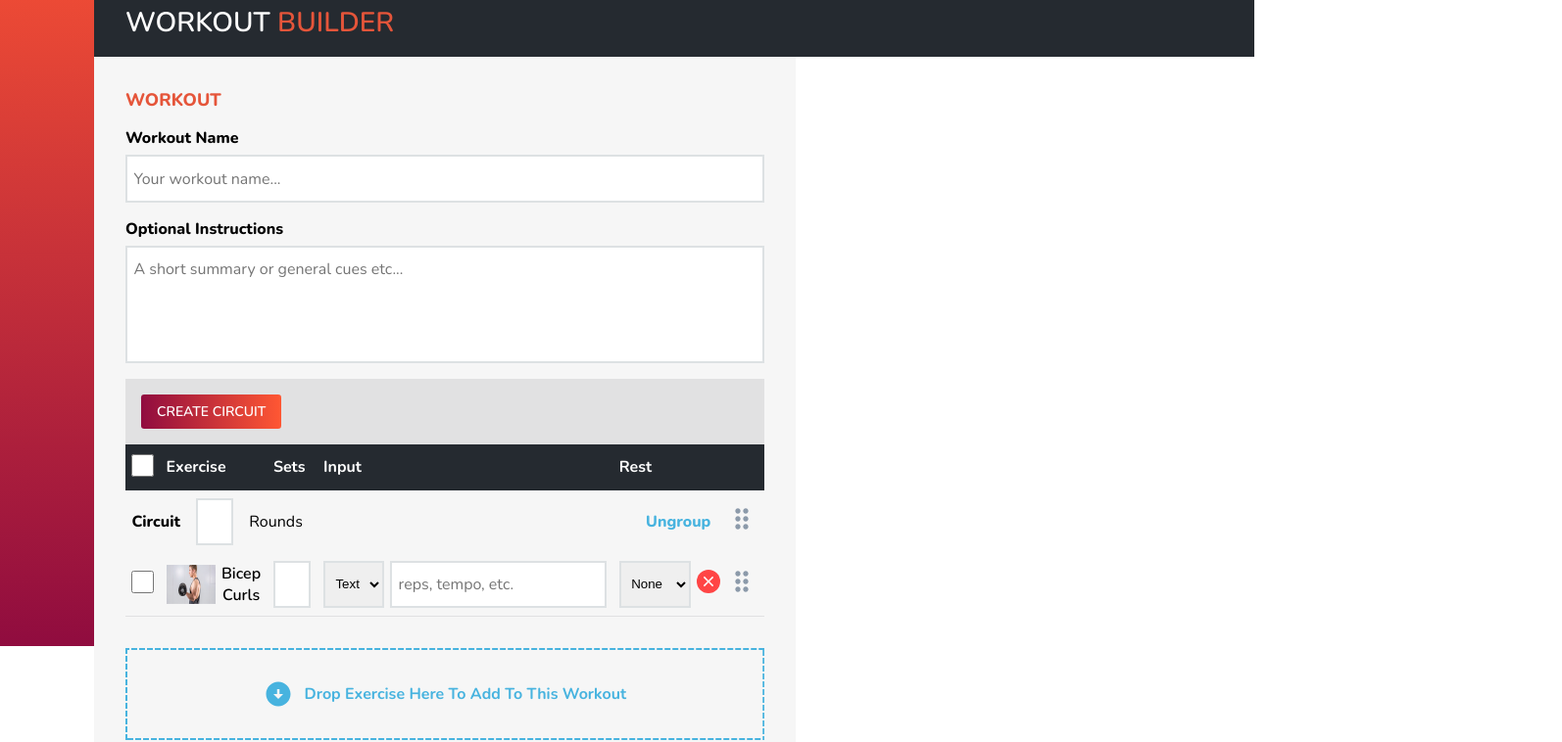
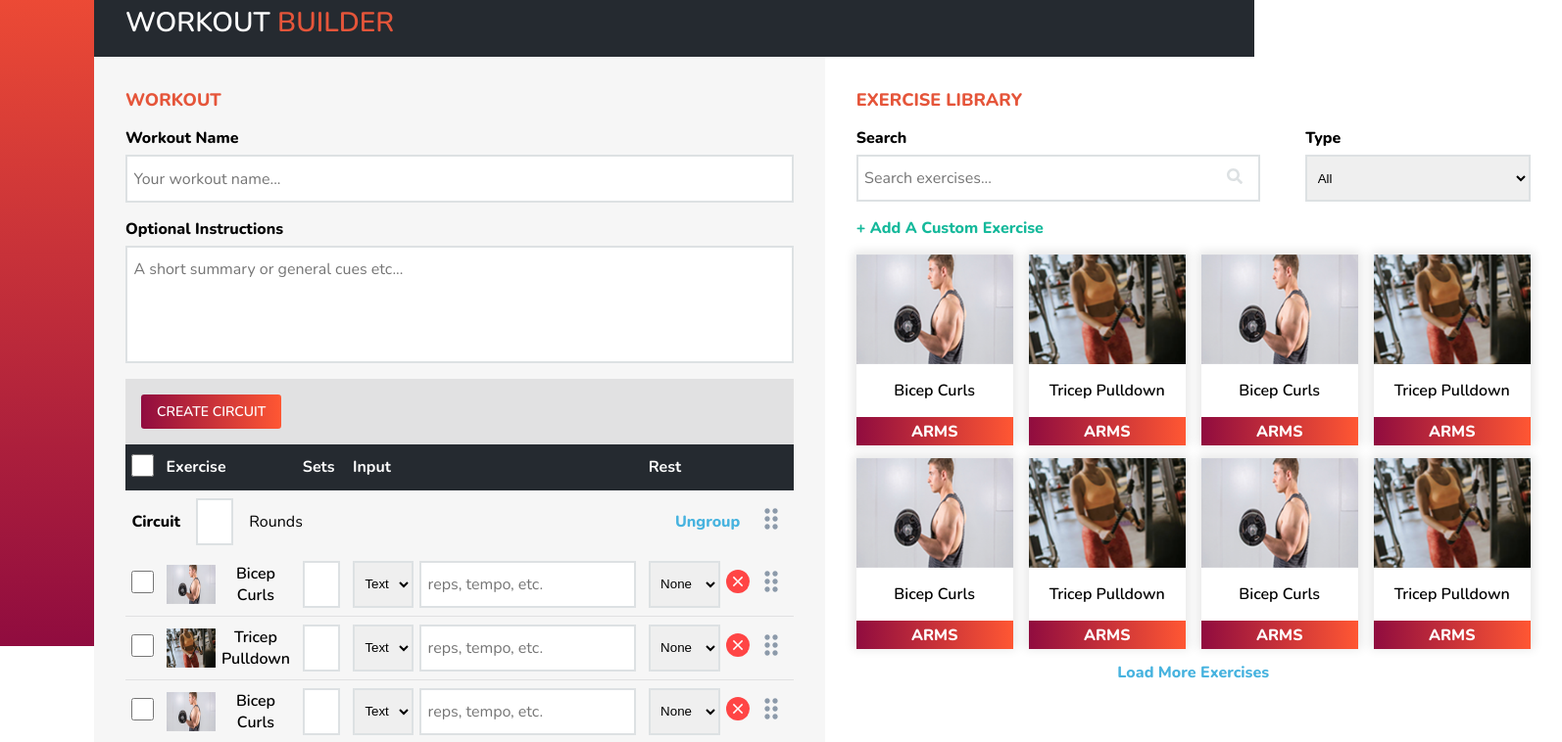
Before and after one commit to kevinshibuya/teste-hellogym, a React (Create React App) app: page / in a window 1280 px wide. Shown: the part 140-898 px from the top of the page at 98% size, 1594 px wide, since content can reach past the window. Built offline with nearby package versions, Linux system fonts and the light colour scheme.

Commit message:
base layout done

```diff
--- a/src/pages/WorkoutBuilder/index.tsx
+++ b/src/pages/WorkoutBuilder/index.tsx
@@ -1,11 +1,13 @@
 import * as MdIcons from 'react-icons/md';
 import * as RiIcons from 'react-icons/ri';
+import * as FaIcons from 'react-icons/fa';
 
 import { Header } from "../../components/Header";
 import { SectionHeader } from "../../components/SectionHeader";
 import { Sidebar } from "../../components/Sidebar";
 
 import bicepCurls from "../../assets/bicep-curls.png";
+import tricepPulldown from "../../assets/tricep-pulldown.png";
 import { Container, ExerciseLibrary, Workout } from "./styles";
 
 export function WorkoutBuilder() {
@@ -90,6 +92,76 @@ export function WorkoutBuilder() {
                     </div>
                   </td>
                 </tr>
+                <tr className="exercise">
+                  <td><input type="checkbox" /></td>
+                  <td>
+                    <div className="exercise-wrap">
+                      <img src={tricepPulldown} alt="bicep-curls" />
+                      <p>Tricep Pulldown</p>
+                    </div>
+                  </td>
+                  <td><input type="number" /></td>
+                  <td>
+                    <div className="exercise-wrap input">
+                      <select className="input-select">
+                        <option value="text">Text</option>
+                      </select>
+                      <input type="text" placeholder="reps, tempo, etc." />
+                    </div>
+                  </td>
+                  <td>
+                    <div className="exercise-wrap rest">
+                      <select>
+                        <option value="0">None</option>
+                        <option value="30">30sec</option>
+                        <option value="60">60sec</option>
+                      </select>
+                      <div className="options">
+                        <button>
+                          <MdIcons.MdClose className="close" />
+                        </button>
+                        <button>
+                          <MdIcons.MdOutlineDragIndicator />
+                        </button>
+                      </div>
+                    </div>
+                  </td>
+                </tr>
+                <tr className="exercise">
+                  <td><input type="checkbox" /></td>
+                  <td>
+                    <div className="exercise-wrap">
+                      <img src={bicepCurls} alt="bicep-curls" />
+                      <p>Bicep Curls</p>
+                    </div>
+                  </td>
+                  <td><input type="number" /></td>
+                  <td>
+                    <div className="exercise-wrap input">
+                      <select className="input-select">
+                        <option value="text">Text</option>
+                      </select>
+                      <input type="text" placeholder="reps, tempo, etc." />
+                    </div>
+                  </td>
+                  <td>
+                    <div className="exercise-wrap rest">
+                      <select>
+                        <option value="0">None</option>
+                        <option value="30">30sec</option>
+                        <option value="60">60sec</option>
+                      </select>
+                      <div className="options">
+                        <button>
+                          <MdIcons.MdClose className="close" />
+                        </button>
+                        <button>
+                          <MdIcons.MdOutlineDragIndicator />
+                        </button>
+                      </div>
+                    </div>
+                  </td>
+                </tr>
               </tbody>
             </table>
             <div className="drop-area">
@@ -102,7 +174,70 @@ export function WorkoutBuilder() {
           </div>
         </Workout>
         <ExerciseLibrary>
-
+          <h1 className="title">
+            Exercise Library
+          </h1>
+          <div className="searchbar">
+            <div className="searchbar-options search">
+              <label htmlFor="search">Search</label>
+              <input placeholder="Search exercises..." type="text" name="search" id="search" />
+              <FaIcons.FaSearch />
+            </div>
+            <div className="searchbar-options">
+              <label htmlFor="type">Type</label>
+              <select name="type" id="type">
+                <option value="all">All</option>
+              </select>
+            </div>
+          </div>
+          <button className="add-more">
+            + Add A Custom Exercise
+          </button>
+          <div className="exercise-list">
+            <button className="exercise-card">
+              <img src={bicepCurls} alt="bicep-curls" />
+              <h1>Bicep Curls</h1>
+              <p className="type">ARMS</p>
+            </button>
+            <button className="exercise-card">
+              <img src={tricepPulldown} alt="tricep-pulldown" />
+              <h1>Tricep Pulldown</h1>
+              <p className="type">ARMS</p>
+            </button>
+            <button className="exercise-card">
+              <img src={bicepCurls} alt="bicep-curls" />
+              <h1>Bicep Curls</h1>
+              <p className="type">ARMS</p>
+            </button>
+            <button className="exercise-card">
+              <img src={tricepPulldown} alt="tricep-pulldown" />
+              <h1>Tricep Pulldown</h1>
+              <p className="type">ARMS</p>
+            </button>
+            <button className="exercise-card">
+              <img src={bicepCurls} alt="bicep-curls" />
+              <h1>Bicep Curls</h1>
+              <p className="type">ARMS</p>
+            </button>
+            <button className="exercise-card">
+              <img src={tricepPulldown} alt="tricep-pulldown" />
+              <h1>Tricep Pulldown</h1>
+              <p className="type">ARMS</p>
+            </button>
+            <button className="exercise-card">
+              <img src={bicepCurls} alt="bicep-curls" />
+              <h1>Bicep Curls</h1>
+              <p className="type">ARMS</p>
+            </button>
+            <button className="exercise-card">
+              <img src={tricepPulldown} alt="tricep-pulldown" />
+              <h1>Tricep Pulldown</h1>
+              <p className="type">ARMS</p>
+            </button>
+          </div>
+          <button className="load-more">
+            Load More Exercises
+          </button>
         </ExerciseLibrary>
       </div>
     </Container>
--- a/src/pages/WorkoutBuilder/styles.ts
+++ b/src/pages/WorkoutBuilder/styles.ts
@@ -242,5 +242,85 @@ export const Workout = styled.section`
 `;
 
 export const ExerciseLibrary = styled.section`
+  .searchbar {
+    display: grid;
+    grid-template-columns: 2fr 1fr;
+    margin-bottom: 1rem;
 
+    input, select {
+      height: 3rem;
+    }
+
+    input {
+      width: 90%;
+      min-width: 100px
+    }
+
+    select {
+      width: 100%;
+    }
+
+    .searchbar-options {
+      display: flex;
+      flex-direction: column;
+      justify-content: center;
+      align-items: flex-start;
+      width: 100%;
+
+      &.search {
+        position: relative;
+
+        svg {
+          position: absolute;
+          right: 14%;
+          top: 2.625rem;
+          color: #dde1e3;
+        }
+      }
+    }
+  }
+
+  .add-more {
+    align-self: flex-start;
+    margin-bottom: 1rem;
+  }
+
+  .exercise-list {
+    display: grid;
+    grid-template-columns: 1fr 1fr 1fr 1fr;
+    grid-gap: 1rem;
+    margin-bottom: 1rem;
+
+    .exercise-card {
+      min-width: 10rem;
+      height: 12rem;
+      text-align: center;
+      -webkit-box-shadow: 0px 0px 10px 3px rgba(0,0,0,0.1);
+      box-shadow: 0px 0px 10px 3px rgba(0,0,0,0.1);
+
+      img {
+        width: 100%;
+        height: 7rem;
+      }
+
+      h1 {
+        font-size: 1rem;
+        padding: 1rem;
+        font-weight: 600;
+        margin-top: -6px;
+      }
+
+      p {
+        background: linear-gradient(-90deg, #ff5733, #900c3f);
+        color: #fff;
+        font-weight: 800;
+        padding: 0.21rem;
+      }
+    }
+  }
+
+  button.load-more {
+    font-weight: 800;
+    color: var(--highlight-3);
+  }
 `;
```
Also changed, not shown: src/assets/tricep-pulldown.png.
